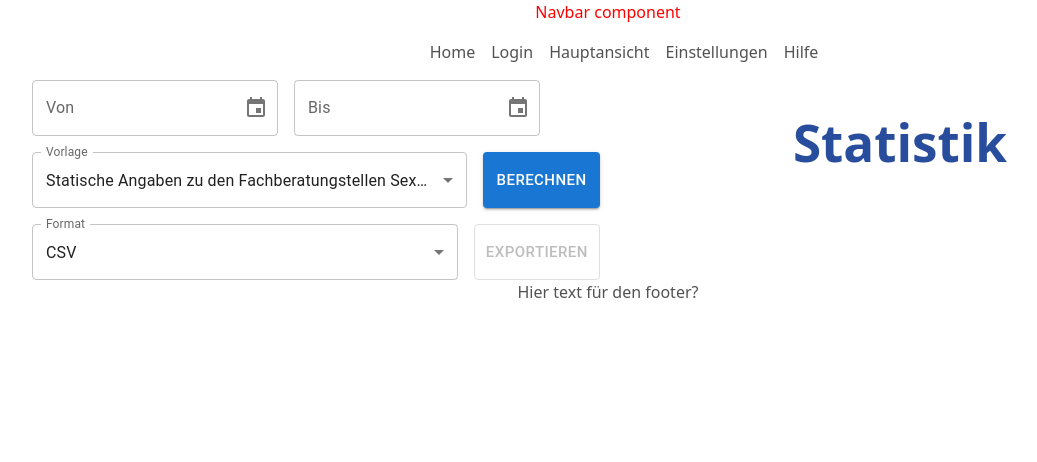
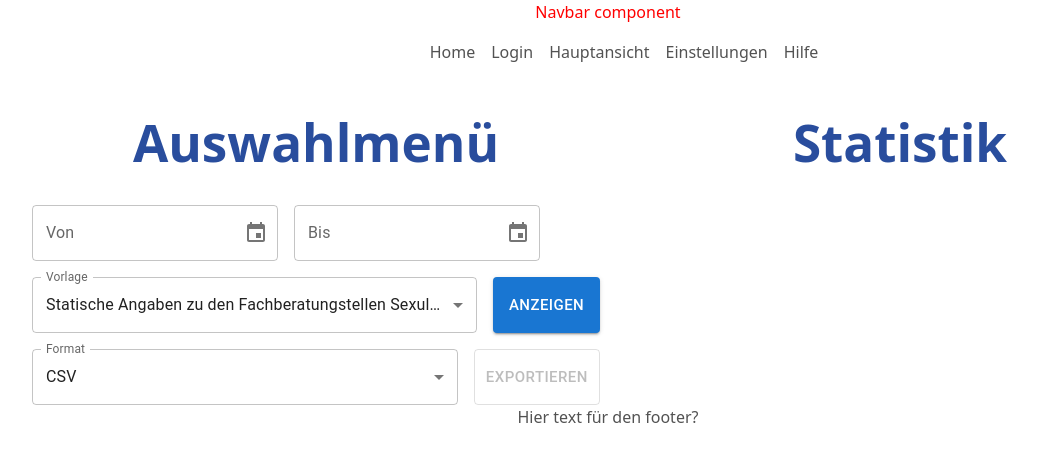
Before and after one commit to RealBiggerBo/Softwaretechnik, a React app in the folder frontend/: page /statistics in a window 1280 px wide. Shown: the top 462 px of the page, without its empty margins (32-1069 px from the left). Built offline with nearby package versions, Linux system fonts and the light colour scheme; the HTML template or start-up script is replaced by a standard one.

Commit message:
Update UI labels in StatisticsPage
Added a heading 'Auswahlmenü' above the form and changed the button label from 'Berechnen' to 'Anzeigen' to improve clarity for users.

```diff
--- a/frontend/src/pages/StatisticsPage.tsx
+++ b/frontend/src/pages/StatisticsPage.tsx
@@ -52,6 +52,7 @@ function StatisticsPage({ caller }: Props) {
     <Box>
       <Grid container spacing={2}>
         <Grid size={6}>
+          <h1>Auswahlmenü</h1>
           <form>
             <Stack direction="column" spacing={2}>
               <Stack spacing={2} direction="row">
@@ -84,7 +85,7 @@ function StatisticsPage({ caller }: Props) {
                   ))}
                 </TextField>
                 <Button variant="contained" size="large" sx={{ px: 3 }}>
-                  Berechnen
+                  Anzeigen
                 </Button>
               </Stack>
               <Stack spacing={2} direction="row">
```
